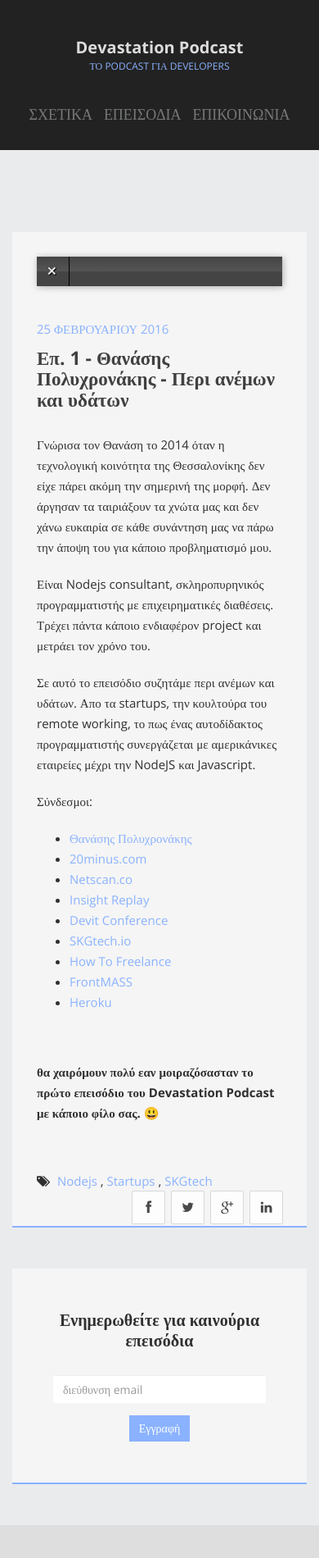
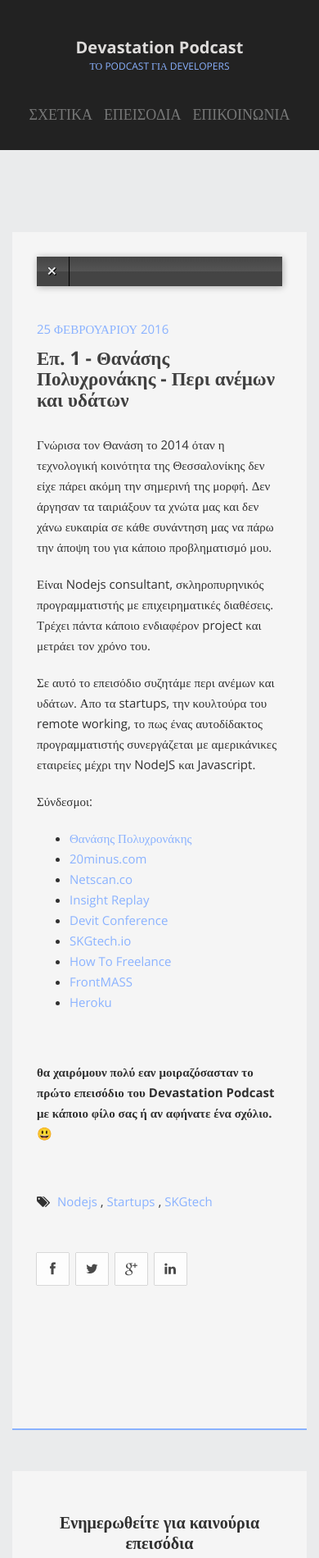
Before and after one commit to kbariotis/devastation-podcast, a Jekyll site: the page built from _posts/2016-03-03-ep1-Thanasis-Polychronakis.markdown, in a window 390 px wide. Shown: the part 228-2128 px from the top of the page at 82% size. Built offline with Jekyll 4.4.1, drawn with Linux system fonts in a browser that asks for light colours; Markdown is read by kramdown in place of the engine named in the settings; comment, search, counter and statistics services are not loaded; grey boxes are pictures that could not be loaded.

Commit message:
disquss added, fix share links on mobile

```diff
--- a/_includes/footer.html
+++ b/_includes/footer.html
@@ -47,6 +47,7 @@
 <script src="/js/jquery.min.js"></script>
 <script src="/js/audio.min.js"></script>
 <script src="/js/custom.js"></script>
+<script id="dsq-count-scr" src="//devastationpodcast.disqus.com/count.js" async></script>
 </body>
 
 </html>
--- a/_layouts/post.html
+++ b/_layouts/post.html
@@ -63,6 +63,15 @@
           </a>
         </li>
       </ul>
+      <div id="disqus_thread"></div>
+      <script>
+      var disqus_config = function () {
+        this.page.url = "{{site.url}}{{page.url}}";
+        this.page.identifier = "{{page.title}}";
+      };
+      (function(){var d = document, s = d.createElement('script');s.src = '//devastationpodcast.disqus.com/embed.js';s.setAttribute('data-timestamp', +new Date());(d.head || d.body).appendChild(s);})();
+      </script>
+      <noscript>Please enable JavaScript to view the <a href="https://disqus.com/?ref_noscript" rel="nofollow">comments powered by Disqus.</a></noscript>
     </div>
     <div class="subscribe text-center">
       <div class="form-header">Ενημερωθείτε για καινούρια επεισόδια</div>
--- a/_posts/2016-03-03-ep1-Thanasis-Polychronakis.markdown
+++ b/_posts/2016-03-03-ep1-Thanasis-Polychronakis.markdown
@@ -41,4 +41,4 @@
 <br/>
 <br/>
 **θα χαιρόμουν πολύ εαν μοιραζόσασταν το πρώτο επεισόδιο του Devastation Podcast με
-κάποιο φίλο σας.** 😃
+κάποιο φίλο σας ή αν αφήνατε ένα σχόλιο.** 😃
--- a/css/style.css
+++ b/css/style.css
@@ -692,4 +692,19 @@
   display: block;
 }
 
+#disqus_thread {
+  padding-top: 100px;
 }
+
+@media screen and (max-width: 768px) {
+	.post-tags,
+	.post-socials {
+    float: none;
+  }
+
+  .post-socials {
+    padding-top: 50px;
+  }
+}
+
+}
```
